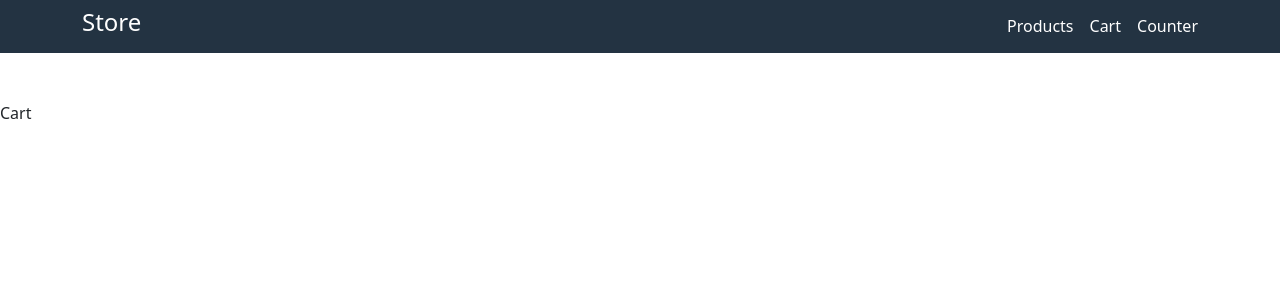
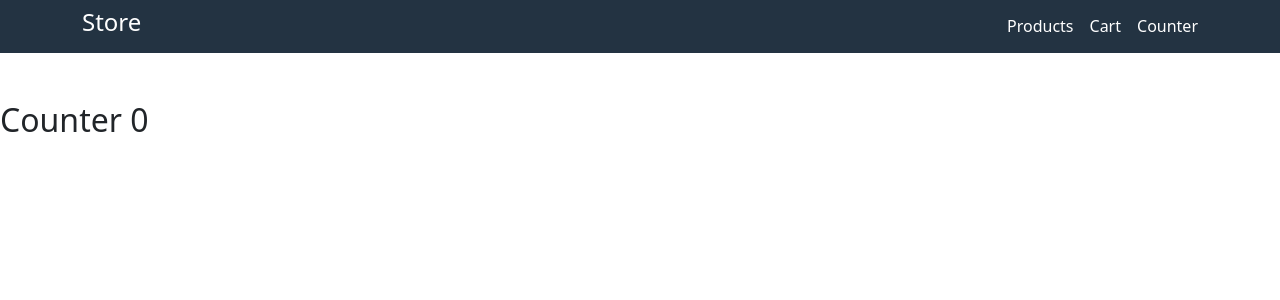
Before and after one commit to mahmoud-elbassiony/first-react-project, a React (Create React App) app: page /cart in a window 1280 px wide. Shown: the top 300 px of the page. Built offline with nearby package versions, Linux system fonts and the light colour scheme.

Commit message:
install reduxjs/toolkit & react-redux, create counter state

```diff
--- a/package.json
+++ b/package.json
@@ -6,6 +6,7 @@
     "@emotion/react": "^11.11.1",
     "@emotion/styled": "^11.11.0",
     "@mui/material": "^5.14.14",
+    "@reduxjs/toolkit": "^1.9.7",
     "@testing-library/jest-dom": "^5.17.0",
     "@testing-library/react": "^13.4.0",
     "@testing-library/user-event": "^13.5.0",
@@ -14,6 +15,7 @@
     "react": "^18.2.0",
     "react-bootstrap": "^2.9.0",
     "react-dom": "^18.2.0",
+    "react-redux": "^8.1.3",
     "react-router-dom": "^6.17.0",
     "react-scripts": "5.0.1",
     "web-vitals": "^2.1.4"
--- a/src/components/cart/Cart.jsx
+++ b/src/components/cart/Cart.jsx
@@ -1,7 +1,14 @@
 import React from "react";
+import { useSelector } from "react-redux";
 
 function Cart() {
-  return <div>Cart</div>;
+  const counterState = useSelector((state) => state.counter.value);
+
+  return (
+    <div>
+      <h2>Counter {counterState}</h2>
+    </div>
+  );
 }
 
 export default Cart;
--- a/src/components/counter/Counter.jsx
+++ b/src/components/counter/Counter.jsx
@@ -1,17 +1,25 @@
-import React, { useState } from "react";
+import { useSelector, useDispatch } from "react-redux";
+import { increament, decreament } from "../../store/counterSlice";
 
 function Counter() {
-  const [counter, setCounter] = useState(0);
+  const counterState = useSelector((state) => {
+    console.log(state);
+    return state.counter.value;
+  });
 
-  let increaseCounter = () => setCounter(counter + 1);
+  const dispatch = useDispatch();
+
+  let increaseCounter = () => {
+    dispatch(increament());
+  };
 
   let decreaseCounter = () => {
-    if (counter > 0) setCounter(counter - 1);
+    dispatch(decreament());
   };
 
   return (
     <div className="container text-center">
-      <h2>{counter}</h2>
+      <h2>{counterState}</h2>
       <div className="actions d-flex justify-content-center gap-3">
         <button onClick={increaseCounter} className="btn btn-primary">
           Increament
--- a/src/index.js
+++ b/src/index.js
@@ -4,11 +4,15 @@ import "./index.css";
 import App from "./App";
 import reportWebVitals from "./reportWebVitals";
 import "bootstrap/dist/css/bootstrap.min.css";
+import { store } from "./store/store";
+import { Provider } from "react-redux";
 
 const root = ReactDOM.createRoot(document.getElementById("root"));
 root.render(
   // <React.StrictMode>
-  <App />
+  <Provider store={store}>
+    <App />
+  </Provider>
   /* </React.StrictMode> */
 );
 
--- /dev/null
+++ b/src/store/counterSlice.js
@@ -0,0 +1,25 @@
+import { createSlice } from "@reduxjs/toolkit";
+
+const initialState = {
+  value: 0,
+};
+
+const counterSlice = createSlice({
+  name: "counter",
+  initialState,
+  reducers: {
+    increament: (state) => {
+      state.value += 1;
+    },
+    decreament: (state) => {
+      if (state.value > 0) {
+        state.value -= 1;
+      }
+    },
+  },
+});
+
+export const { increament, decreament } = counterSlice.actions;
+
+export default counterSlice.reducer;
+console.log(counterSlice);
--- /dev/null
+++ b/src/store/store.js
@@ -0,0 +1,9 @@
+import { configureStore } from "@reduxjs/toolkit";
+import counterSlice from "./counterSlice";
+
+export const store = configureStore({
+  reducer: {
+    counter: counterSlice,
+  },
+});
+console.log(store);
```
Also changed, not shown: 1 other file (tests, documents, lock files or other folders).
